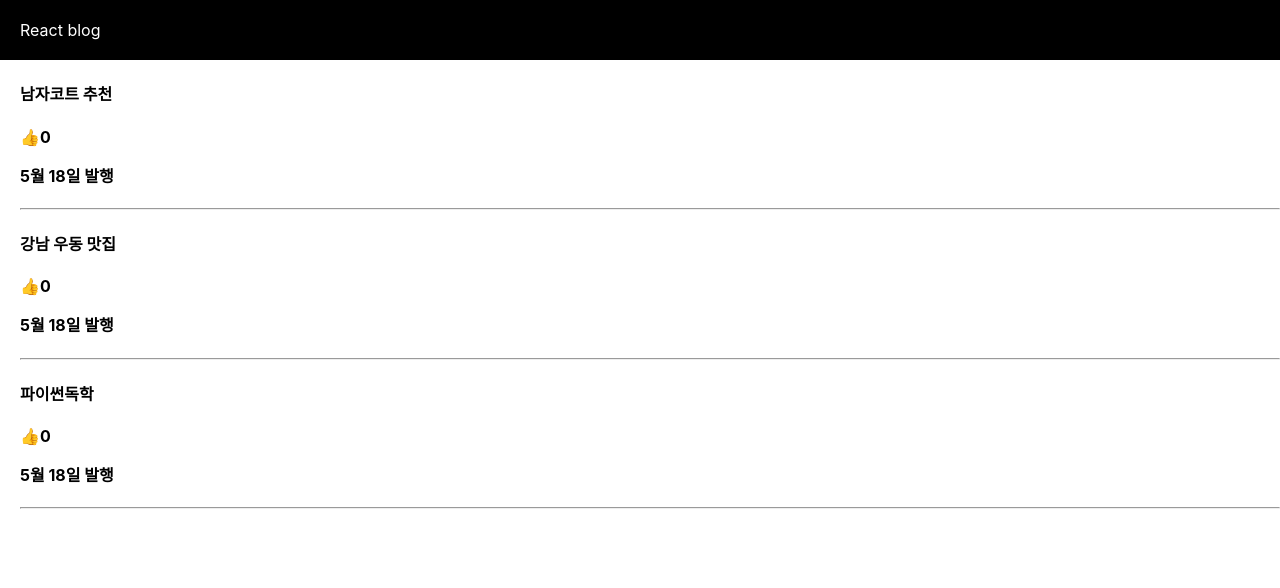
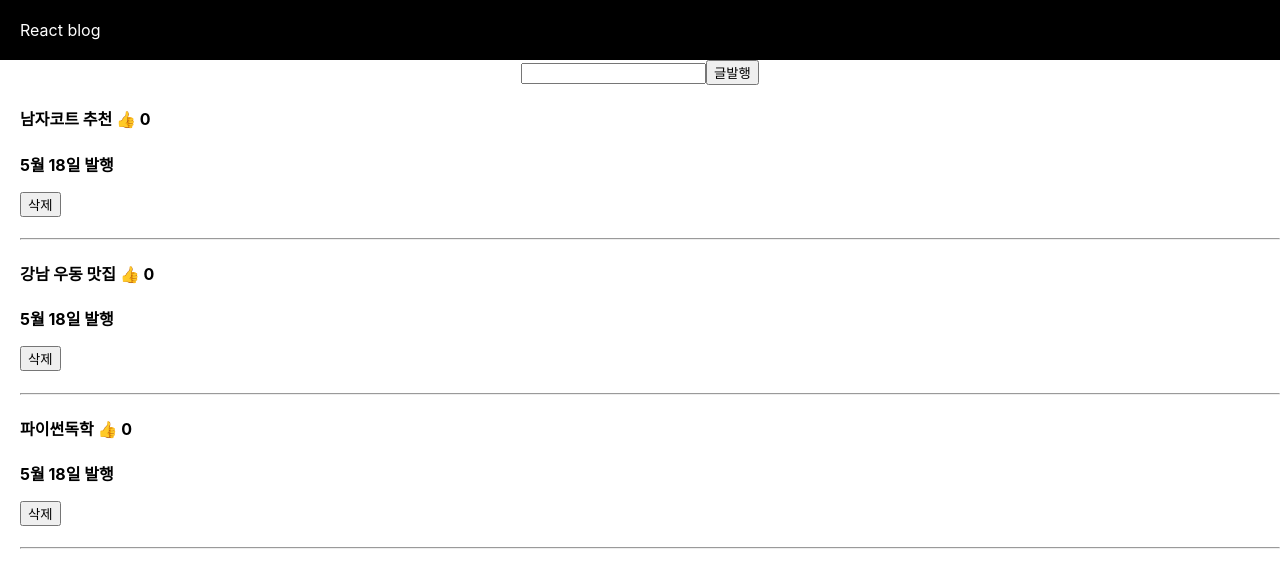
Before and after one commit to kknyapple/codingapple_blog, a React (Create React App) app: page / in a window 1280 px wide. Shown: the top 588 px of the page. Built offline with nearby package versions, Linux system fonts and the light colour scheme.

Commit message:
input으로 글 발행

```diff
--- a/src/App.jsx
+++ b/src/App.jsx
@@ -10,12 +10,31 @@ function App() {
   const [like, setLike] = useState([0, 0, 0]);
   const [modal, setModal] = useState(false);
   const [mTitle, setMTitle] = useState(0);
+  const [blogName, setBlogName] = useState("");
 
   return (
+    <>
       <div className="App">
         <div className="black-nav">
           <div>React blog</div>
         </div>
+        <input
+          onChange={(e) => {
+            setBlogName(e.target.value);
+          }}
+        />
+        <button
+          onClick={() => {
+            let copy = [...title];
+            let likeCopy = [...like];
+            copy.unshift(blogName);
+            likeCopy.unshift(0);
+            setLike(likeCopy);
+            setTitle(copy);
+          }}
+        >
+          {` 글발행`}
+        </button>
         {title.map(function (a, i) {
           return (
             <div className="list">
@@ -29,18 +48,31 @@ function App() {
                   }}
                 >
                   {title[i]}
-              </h4>
                   <span
-                onClick={() => {
+                    onClick={(e) => {
                       let copy = [...like];
                       copy[i] = copy[i] + 1;
                       setLike(copy);
+                      e.stopPropagation();
                     }}
                   >
-                👍
+                    {` 👍 `}
                   </span>
                   {like[i]}
+                </h4>
                 <p>5월 18일 발행</p>
+                <button
+                  onClick={() => {
+                    let copy = [...title];
+                    let likeCopy = [...like];
+                    copy.splice(i, 1);
+                    likeCopy.splice(i, 1);
+                    setTitle(copy);
+                    setLike(likeCopy);
+                  }}
+                >
+                  삭제
+                </button>
               </h4>
               <hr></hr>
             </div>
@@ -51,6 +83,7 @@ function App() {
           <Modal title={title} setTitle={setTitle} mTitle={mTitle}></Modal>
         ) : null}
       </div>
+    </>
   );
 }
 
```
Lines whose indentation alone changed are shown as unchanged.
